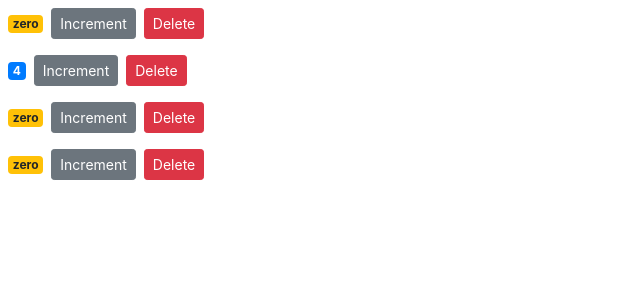
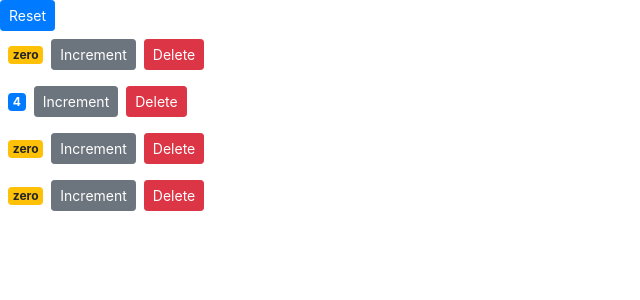
Before and after one commit to ankaziele/react-excercises, a React (Create React App) app: page / in a window 1280 px wide. Shown: the top 300 px of the page, without its empty margins (0-640 px from the left). Built offline with nearby package versions, Linux system fonts and the light colour scheme.

Commit message:
adding reset button

```diff
--- a/src/components/Counters.jsx
+++ b/src/components/Counters.jsx
@@ -21,6 +21,7 @@ class Counters extends Component {
   render() {
     return (
       <div>
+          <button className="btn btn-primary btn-sm m2">Reset</button>
         {this.state.counters.map(counter => (
           <Counter
             key={counter.id}
```
